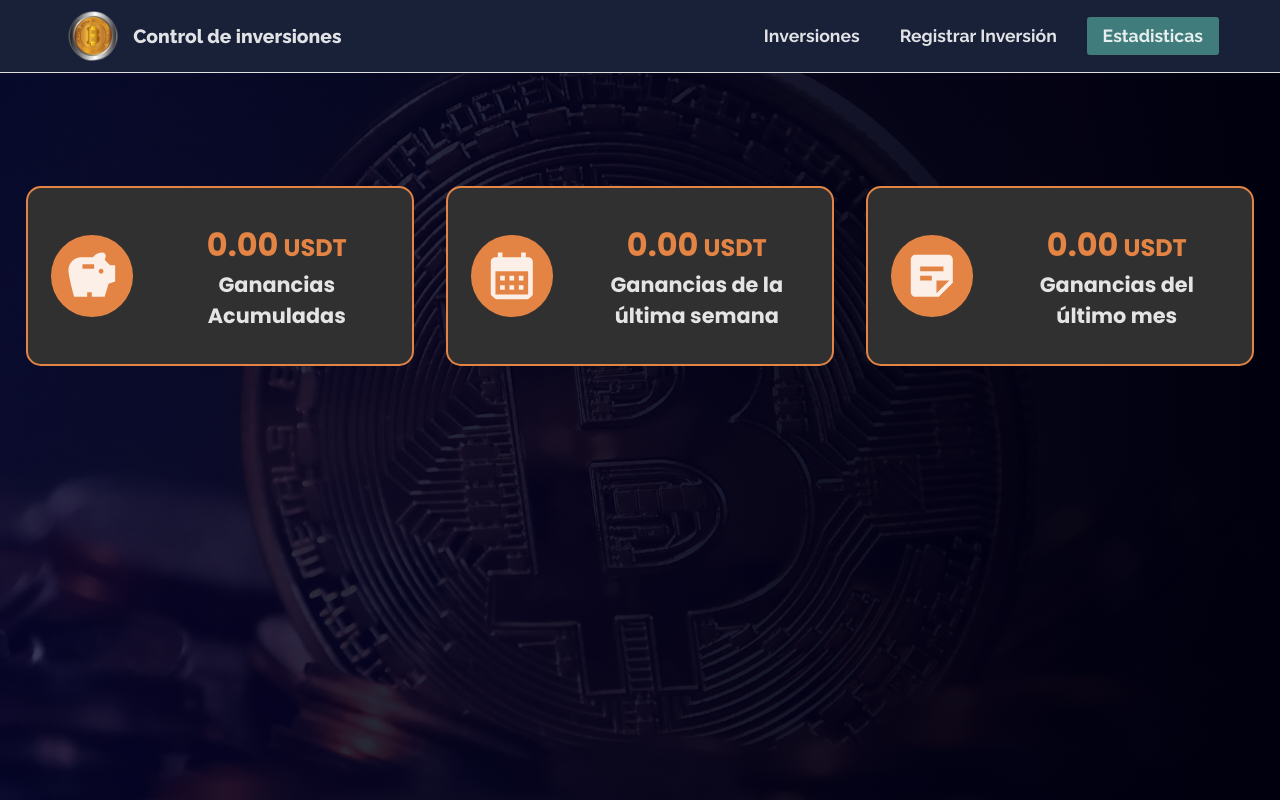
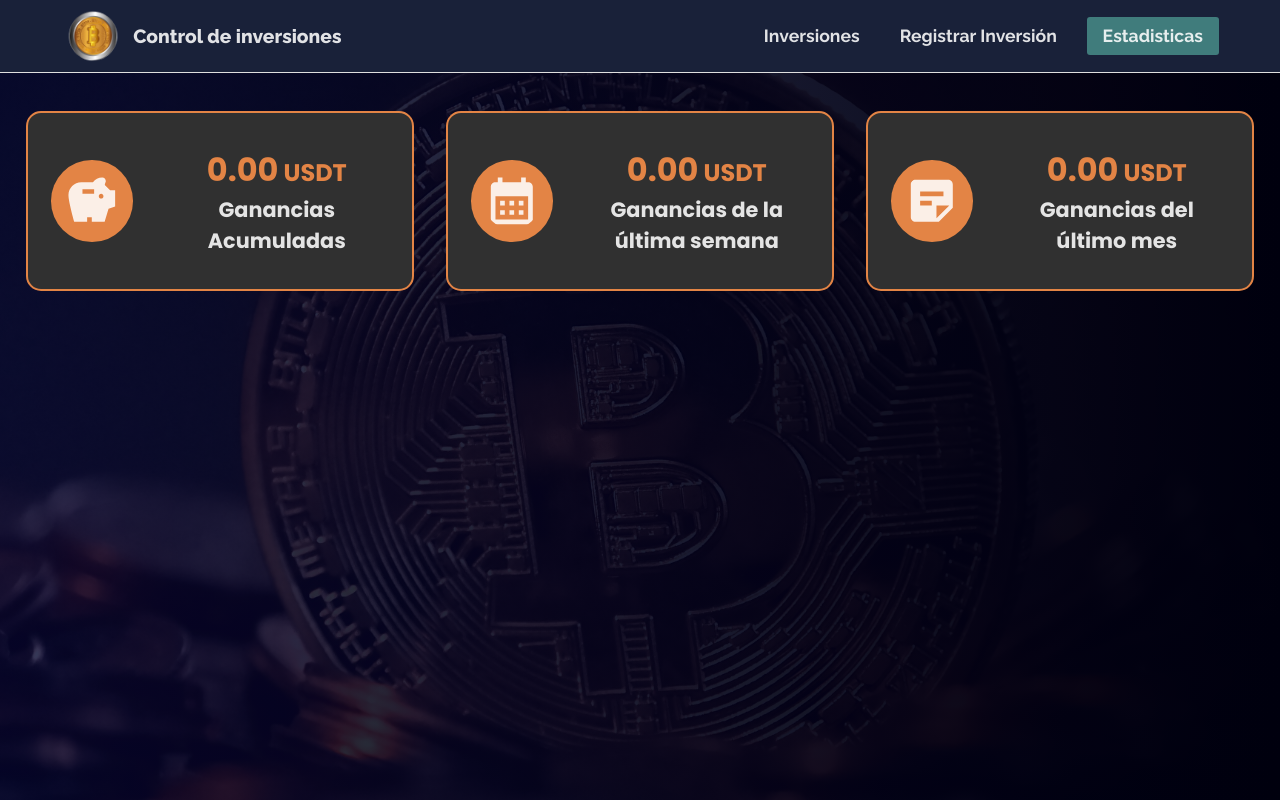
Before and after one commit to FacundoMangin41/Inversiones, a React (Vite) app: page /estadisticas in a window 1280 px wide. Built offline with nearby package versions, Linux system fonts and the light colour scheme.

Commit message:
Update Header.jsx

```diff
--- a/src/components/header/Header.jsx
+++ b/src/components/header/Header.jsx
@@ -74,7 +74,6 @@ export default function ButtonAppBar() {
           </div>
         </div>
       </div>
-      <div style={{ paddingTop: '75px' }}></div>
     </Box>
   );
 }
```
